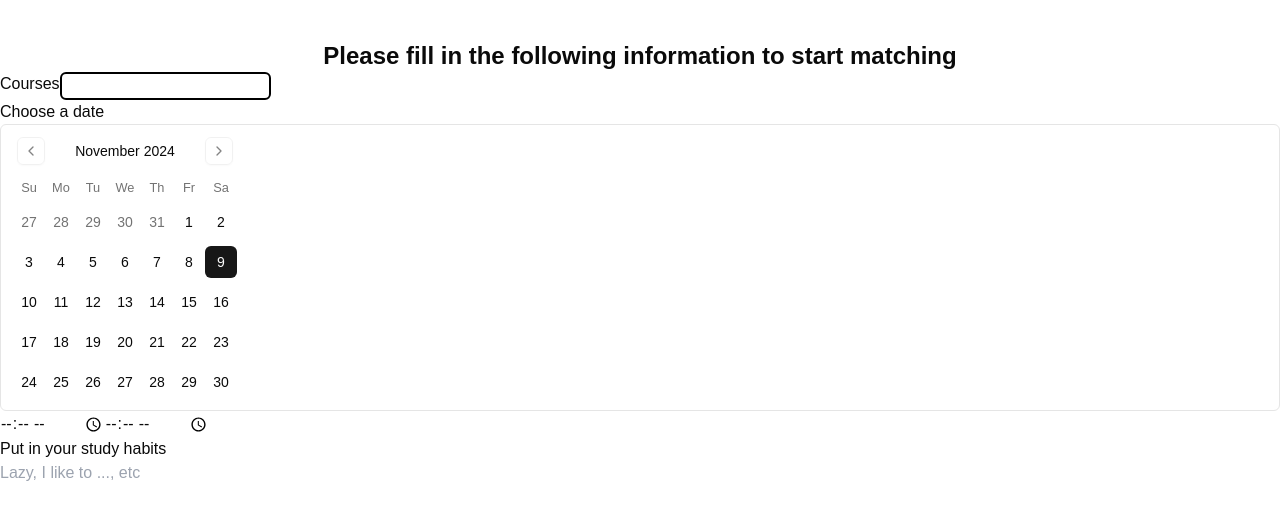
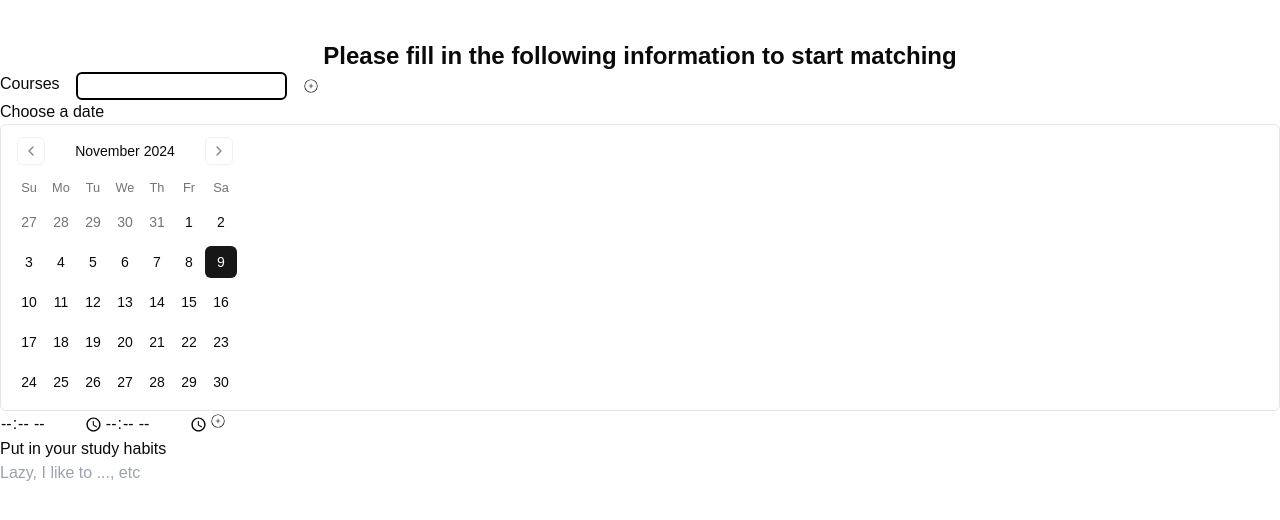
Before and after one commit to DWKim67/StudyPartnerMatcher_CHD, a Next.js app in the folder client/: page /studentinfo in a window 1280 px wide. Shown: the top 520 px of the page. Built offline with nearby package versions, Linux system fonts and the light colour scheme.

Commit message:
Finished rough logic of student info page

```diff
--- a/client/package.json
+++ b/client/package.json
@@ -18,6 +18,7 @@
     "react": "19.0.0-rc-66855b96-20241106",
     "react-day-picker": "^8.10.1",
     "react-dom": "19.0.0-rc-66855b96-20241106",
+    "react-icons": "^5.3.0",
     "tailwind-merge": "^2.5.4",
     "tailwindcss-animate": "^1.0.7"
   },
--- a/client/src/app/(pages)/studentinfo/page.tsx
+++ b/client/src/app/(pages)/studentinfo/page.tsx
@@ -1,11 +1,50 @@
 "use client";
 import { Calendar } from "@/components/ui/calendar";
 import React, { useState } from "react";
+import { CiCirclePlus } from "react-icons/ci";
+
+type TimeBlock = {
+  start: Date;
+  end: Date;
+};
 
 const StudentInfoPage = () => {
   const [selectedDate, setSelectedDate] = useState<Date | undefined>(
     new Date()
   );
+  const [dates, setDates] = useState<TimeBlock[]>([]);
+  const [courses, setCourses] = useState<string[]>([]);
+  const [courseInput, setCourseInput] = useState<string>("");
+  const [startTime, setStartTime] = useState<string>("");
+  const [endTime, setEndTime] = useState<string>("");
+
+  const handleCourseOnClick = () => {
+    setCourses([...courses.slice(0, courses.length), courseInput]);
+  };
+
+  const handleDateOnClick = () => {
+    var startDate = convertToDate(startTime);
+    var endDate = convertToDate(endTime);
+    setDates([
+      ...dates.slice(0, dates.length),
+      { start: startDate, end: endDate },
+    ]);
+  };
+
+  const convertToDate = (timeString: string) => {
+    var date = new Date(selectedDate!.getTime());
+    const [time, modifier] = timeString.split(" ");
+    let [hours, minutes] = time.split(":").map(Number);
+
+    if (modifier === "PM" && hours !== 12) {
+      hours += 12;
+    } else if (modifier === "AM" && hours === 12) {
+      hours = 0;
+    }
+
+    date.setHours(hours, minutes, 0, 0);
+    return date;
+  };
 
   return (
     <div className="w-full ">
@@ -15,9 +54,21 @@ const StudentInfoPage = () => {
         </h1>
       </div>
       <div className="flex flex-col">
-        <div className="flex">
+        <div className="flex space-x-4">
           <h2>Courses</h2>
-          <input className="rounded-md border-2 border-black"></input>
+          <input
+            value={courseInput}
+            onChange={(e) => setCourseInput(e.target.value)}
+            className="rounded-md border-2 border-black"
+          ></input>
+          <button onClick={handleCourseOnClick}>
+            <CiCirclePlus />
+          </button>
+        </div>
+        <div>
+          {courses.map((course, index) => (
+            <p key={index}>{course}</p>
+          ))}
         </div>
         <div>
           <h2>Choose a date</h2>
@@ -27,8 +78,33 @@ const StudentInfoPage = () => {
             onSelect={setSelectedDate}
             className="rounded-md border"
           />
-          <input type="time" min="01:00" max="12:59" />
-          <input type="time" min="01:00" max="12:59" />
+          <input
+            type="time"
+            value={startTime}
+            onChange={(e) => setStartTime(e.target.value)}
+            min="01:00"
+            max="12:59"
+          />
+          <input
+            type="time"
+            value={endTime}
+            onChange={(e) => setEndTime(e.target.value)}
+            min="01:00"
+            max="12:59"
+          />
+          <button onClick={handleDateOnClick}>
+            <CiCirclePlus />
+          </button>
+        </div>
+        <div>
+          {dates.map((date, index) => (
+            <p key={index}>
+              {"From :" +
+                date.start.toLocaleString() +
+                "to: " +
+                date.end.toLocaleString()}
+            </p>
+          ))}
         </div>
         <div>
           <h2>Put in your study habits</h2>
```
Also changed, not shown: 1 other file (tests, documents, lock files or other folders).
